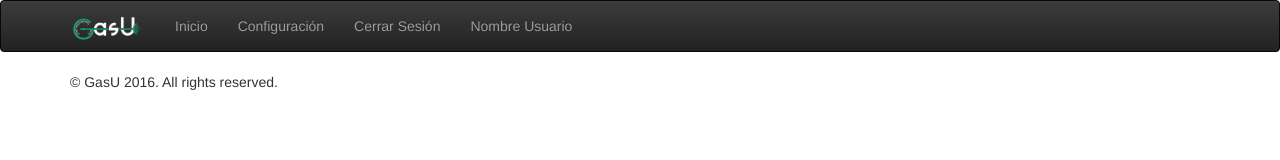
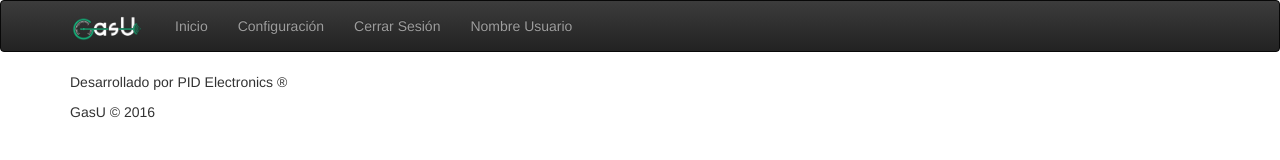
Before and after one commit to holivas24/gasuApp, a website: page www/main.html in a window 1280 px wide. Drawn offline with Linux system fonts and the light colour scheme; files that its build step writes are made by us from their sources.

Commit message:
Cambios en footer

```diff
--- a/www/main.html
+++ b/www/main.html
@@ -74,7 +74,8 @@
         <div class="row" id="contenido"></div>
 
         <footer>
-            <p>&copy; GasU 2016. All rights reserved.</p>
+            <p>Desarrollado por PID Electronics &reg;</p>
+            <p>GasU &copy; 2016</p>
         </footer>
     </div> <!-- /container -->
     <script src="js/main.js"></script>
```
